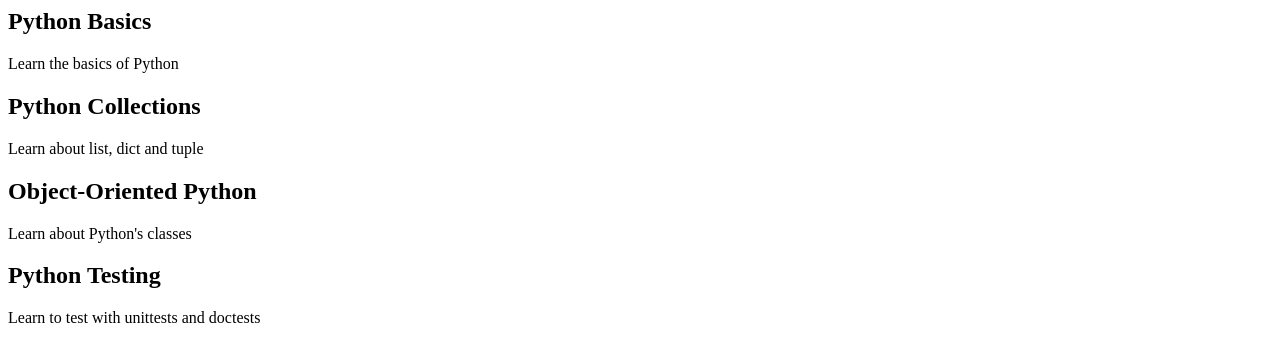
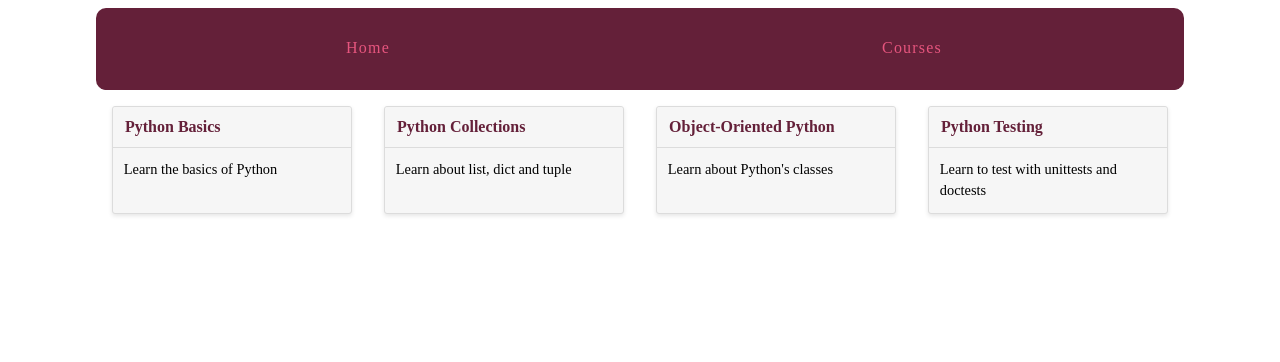
Before and after one commit to Jak-Sidious/DjangoRefresher, a Django app: page /courses/ in a window 1280 px wide. Shown: the top 362 px of the page. Run offline with Django 3.2, Linux system fonts and the light colour scheme; data comes from the database, SQL or seed files in the repository; both versions use the stored data as it was after the commit.

Commit message:
Changes to Step model, addition to courses url for detail view, addition of namespace to main app urls

```diff
--- a/courses/models.py
+++ b/courses/models.py
@@ -12,8 +12,9 @@ class Course(models.Model):
 class Step(models.Model):
     title = models.CharField(max_length=255)
     description = models.TextField()
+    content = models.TextField(blank=True, default='')
     order = models.IntegerField(default=0)
-    course = models.name = models.ForeignKey('Course', related_name='Course_Steps', on_delete=models.CASCADE)
+    course = models.name = models.ForeignKey(Course,on_delete=models.CASCADE)
 
     class Meta:
         ordering = ['order',]
--- a/courses/templates/courses/all_courses.html
+++ b/courses/templates/courses/all_courses.html
@@ -1,4 +1,16 @@
-{% for course in courses %}
-<h2>{{ course.title }}</h2>
-{{ course.description }}
-{% endfor %}
+{% extends "layout.html" %}
+
+{% block title %}Available Courses {% endblock %}
+
+{% block content %}
+<div class="cards">
+    {% for course in courses %}
+    <div class="card">
+        <header><a href="{% url 'courses:detail' pk=course.pk %}">{{ course.title }}</a></header>
+        <div class="card-copy">
+            {{ course.description }}
+        </div>
+    </div>
+    {% endfor %}
+</div>
+{% endblock %}
--- a/courses/urls.py
+++ b/courses/urls.py
@@ -2,7 +2,10 @@ from django.conf.urls import url
 
 from . import views
 
+app_name = "courses"
+
 urlpatterns = [
-    url(r'^$', views.all_courses),
-    url(r'(?P<pk>\d+)/$', views.view_course),
+    url(r'^$', views.all_courses, name="list"),
+    url(r'(?P<course_pk>\d+)/(?P<step_pk>\d+)$', views.step_detail, name="step"),
+    url(r'(?P<pk>\d+)/$', views.view_course, name='detail'),
 ]
--- a/courses/views.py
+++ b/courses/views.py
@@ -1,6 +1,6 @@
 from django.shortcuts import render, get_object_or_404
 from django.http import HttpResponse
-from .models import Course
+from .models import Course, Step
 # Create your views here.
 
 def all_courses(request):
@@ -10,3 +10,7 @@ def all_courses(request):
 def view_course(request, pk):
     course = get_object_or_404(Course, pk=pk)
     return render(request, 'courses/view_course.html', {'course': course})
+
+def step_detail(request, course_pk, step_pk):
+    step = get_object_or_404(Step, course_id=course_pk, pk=step_pk)
+    return render(request, 'courses/step_detail.html', {'step': step})
--- a/learning_site/urls.py
+++ b/learning_site/urls.py
@@ -20,9 +20,9 @@ from django.contrib.staticfiles.urls import staticfiles_urlpatterns
 
 
 urlpatterns = [
-    path('courses/', include('courses.urls')),
+    path('courses/', include('courses.urls', namespace='courses')),
     path('admin/', admin.site.urls),
-    path('', views.hello_world),
+    path('', views.hello_world, name='goHome'),
 ]
 
 urlpatterns += staticfiles_urlpatterns()
--- a/templates/layout.html
+++ b/templates/layout.html
@@ -7,8 +7,11 @@
         </head>
         <body>
             <div class="site-container">
+                <nav>
+                    <a href="{% url 'goHome' %}">Home</a>
+                    <a href="{% url 'courses:list' %}">Courses</a>
+                </nav>
             {% block content%} {% endblock %}
             </div>
-
         </body>
     </html>
```
Also changed, not shown: courses/templates/courses/step_detail.html (added, +10 -0 lines), courses/templates/courses/view_course.html (+5 -3 lines), courses/migrations/0003_auto_20191108_1104.py (added), courses/migrations/0004_step_content.py (added), db.sqlite3.
